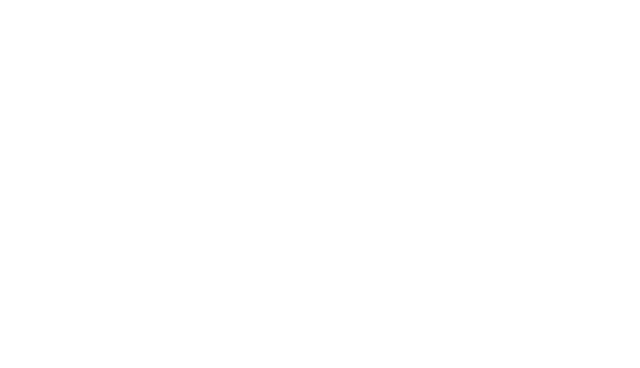
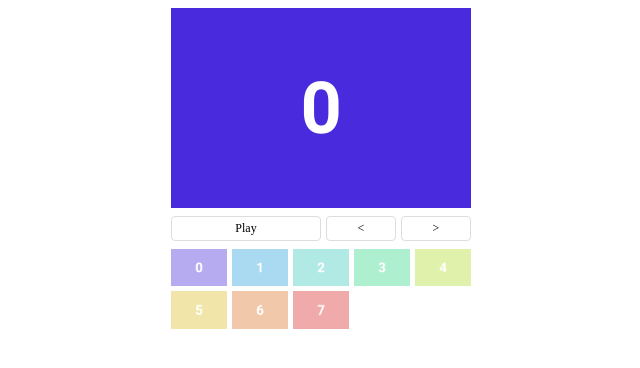
Before and after one commit to sugita-seiya/MySlideShow, a plain HTML site: page index.html in a window 1280 px wide. Shown: the whole page, without its empty margins (319-959 px from the left). Drawn offline with Linux system fonts and the light colour scheme.

Commit message:
アプリのマークアップ実装

```diff
--- a/css/styles.css
+++ b/css/styles.css
@@ -0,0 +1,72 @@
+main {
+  width: 300px;
+  margin: 0 auto;
+}
+
+img {
+  vertical-align: bottom;
+}
+
+ul {
+  list-style: none;
+  padding: 0;
+  margin: 0;
+}
+
+#main {
+  width: 300px;
+  height: 200px;
+  margin-bottom: 8px;
+}
+
+nav {
+  margin-bottom: 8px;
+}
+
+nav ul {
+  display: flex;
+  justify-content: space-between;
+}
+
+nav li {
+  border: 1px solid #ddd;
+  border-radius: 4px;
+  font-size: 12px;
+  padding: 4px;
+  text-align: center;
+  cursor: pointer;
+  user-select: none;
+}
+
+nav li:hover {
+  background: #f8f8f8;
+}
+
+#play {
+  width: 140px;
+}
+
+#next,
+#prev {
+  width: 60px;
+}
+
+.thumbnails {
+  display: grid;
+  grid-template-columns: repeat(5, 56px);
+  gap: 5px;
+}
+
+.thumbnails li {
+  cursor: pointer;
+  opacity: 0.4;
+}
+
+.thumbnails li:hover,
+.thumbnails li.current {
+  opacity: 1;
+}
+
+.thumbnails img {
+  width: 56px;
+}
--- a/index.html
+++ b/index.html
@@ -2,10 +2,33 @@
 <html lang="ja">
 <head>
   <meta charset="utf-8">
-  <title>SlideShow</title>
+  <title>Slideshow</title>
   <link rel="stylesheet" href="css/styles.css">
 </head>
 <body>
+  <main>
+    <img id="main" src="img/pic00.png">
+
+    <nav>
+      <ul>
+        <li id="play">Play</li>
+        <li id="prev">&lt;</li>
+        <li id="next">&gt;</li>
+      </ul>
+    </nav>
+
+    <ul class="thumbnails">
+      <li><img src="img/pic00.png"></li>
+      <li><img src="img/pic01.png"></li>
+      <li><img src="img/pic02.png"></li>
+      <li><img src="img/pic03.png"></li>
+      <li><img src="img/pic04.png"></li>
+      <li><img src="img/pic05.png"></li>
+      <li><img src="img/pic06.png"></li>
+      <li><img src="img/pic07.png"></li>
+    </ul>
+  </main>
+
   <script src="js/main.js"></script>
 </body>
 </html>
--- a/js/main.js
+++ b/js/main.js
@@ -1,4 +1,4 @@
 'use strict';
 {
-  alert("od");
+
 }
```
Also changed, not shown: img/pic00.png (added), img/pic01.png (added), img/pic02.png (added), img/pic03.png (added), img/pic04.png (added), img/pic05.png (added), img/pic06.png (added), img/pic07.png (added).
